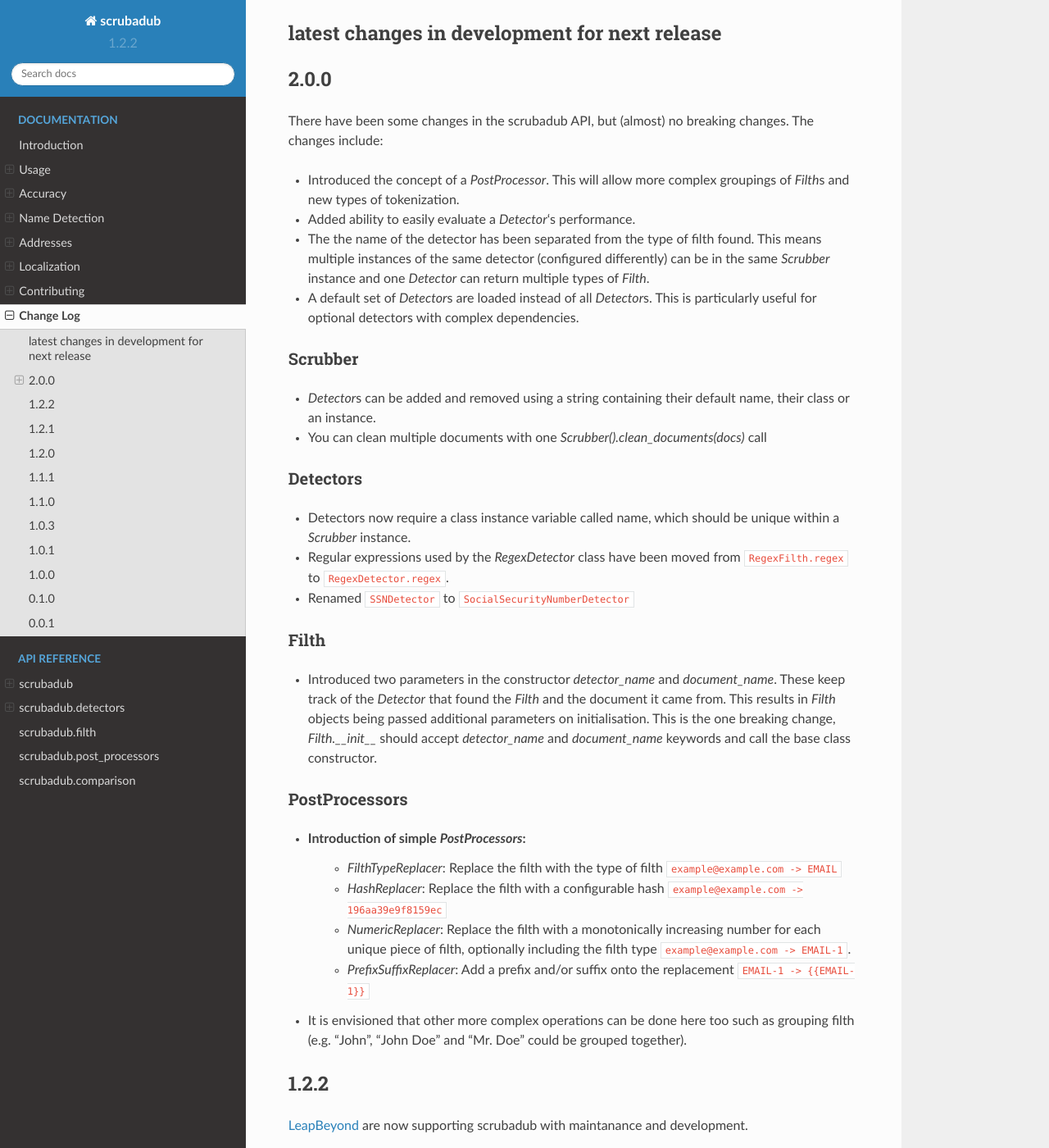
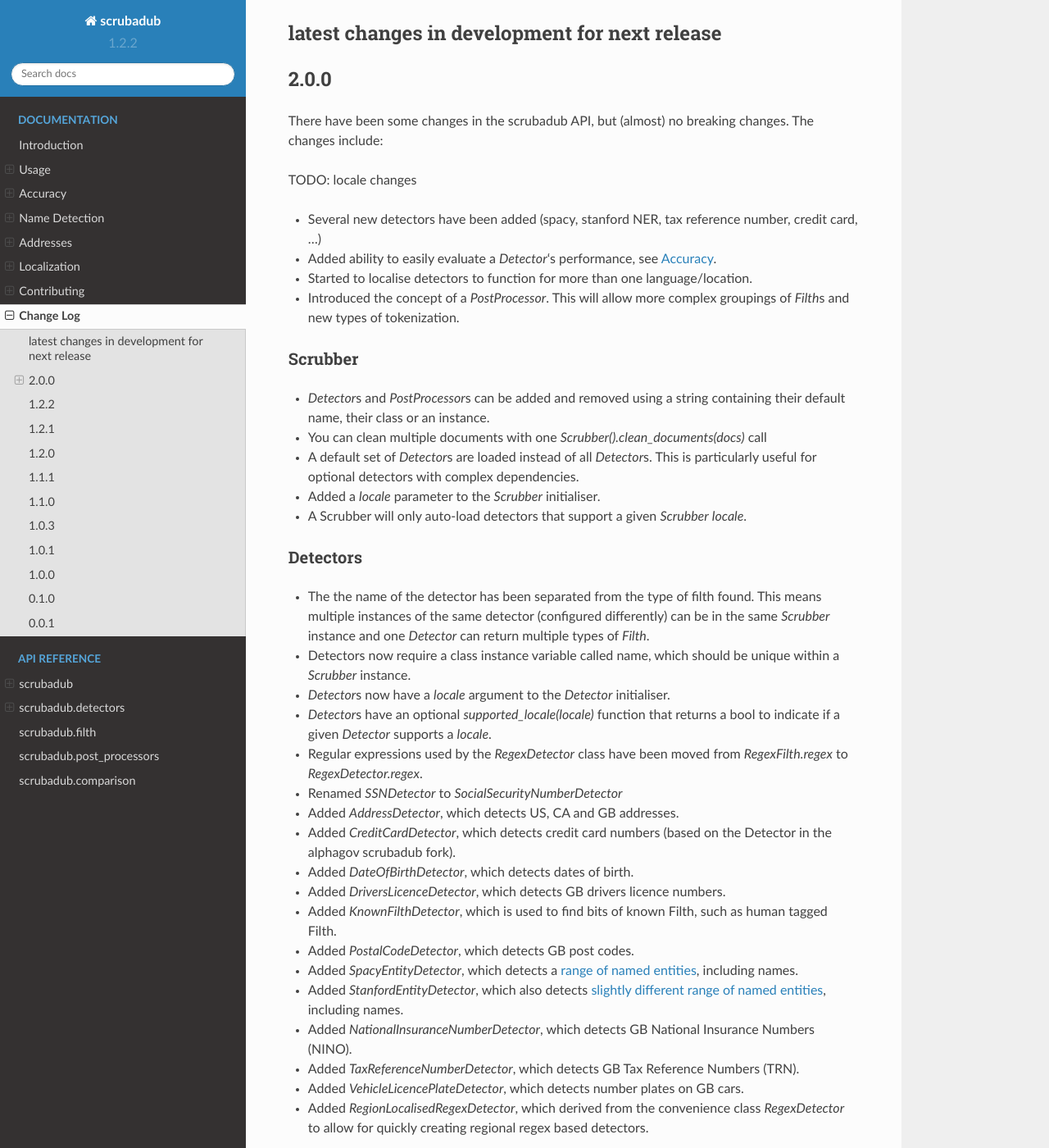
Before and after one commit to LeapBeyond/scrubadub, a Sphinx documentation site: the page built from docs/changelog.rst, in a window 1280 px wide and 1400 px high, scrolled down 208 px. Shown: the whole window at 82% size. Built offline with Sphinx 7.4.7 and the Read the Docs theme 2.0.0, drawn with Linux system fonts in a browser that asks for light colours; some of the changed text lies outside the part shown.

Commit message:
updating the changelog

```diff
--- a/docs/changelog.rst
+++ b/docs/changelog.rst
@@ -17,35 +17,54 @@
 There have been some changes in the scrubadub API, but (almost) no breaking changes.
 The changes include:
 
+TODO: locale changes
+
+* Several new detectors have been added (spacy, stanford NER, tax reference number, credit card, ...)
+* Added ability to easily evaluate a `Detector`\ 's performance, see :ref:`accuracy`.
+* Started to localise detectors to function for more than one language/location.
 * Introduced the concept of a `PostProcessor`.
   This will allow more complex groupings of `Filth`\ s and new types of tokenization.
-* Added ability to easily evaluate a `Detector`\ 's performance.
-* The the name of the detector has been separated from the type of filth found.
-  This means multiple instances of the same detector (configured differently) can be in the same `Scrubber` instance and one `Detector` can return multiple types of `Filth`.
-* A default set of `Detector`\ s are loaded instead of all `Detector`\ s.
-  This is particularly useful for optional detectors with complex dependencies.
-
 
 Scrubber
 ^^^^^^^^
 
-* `Detector`\ s can be added and removed using a string containing their default name, their class or an instance.
+* `Detector`\ s and `PostProcessor`\ s can be added and removed using a string containing their default name, their class or an instance.
 * You can clean multiple documents with one `Scrubber().clean_documents(docs)` call
+* A default set of `Detector`\ s are loaded instead of all `Detector`\ s.
+  This is particularly useful for optional detectors with complex dependencies.
+* Added a `locale` parameter to the `Scrubber` initialiser.
+* A Scrubber will only auto-load detectors that support a given `Scrubber` `locale`.
 
 Detectors
 ^^^^^^^^^
 
+* The the name of the detector has been separated from the type of filth found.
+  This means multiple instances of the same detector (configured differently) can be in the same `Scrubber` instance and one `Detector` can return multiple types of `Filth`.
 * Detectors now require a class instance variable called name, which should be unique within a `Scrubber` instance.
-* Regular expressions used by the `RegexDetector` class have been moved from ``RegexFilth.regex`` to ``RegexDetector.regex``.
-* Renamed ``SSNDetector`` to ``SocialSecurityNumberDetector``
+* `Detector`\ s now have a `locale` argument to the `Detector` initialiser.
+* `Detector`\ s have an optional `supported_locale(locale)` function that returns a bool to indicate if a given `Detector` supports a `locale`.
+* Regular expressions used by the `RegexDetector` class have been moved from `RegexFilth.regex` to `RegexDetector.regex`.
+* Renamed `SSNDetector` to `SocialSecurityNumberDetector`
+* Added `AddressDetector`, which detects US, CA and GB addresses.
+* Added `CreditCardDetector`, which detects credit card numbers (based on the Detector in the alphagov scrubadub fork).
+* Added `DateOfBirthDetector`, which detects dates of birth.
+* Added `DriversLicenceDetector`, which detects GB drivers licence numbers.
+* Added `KnownFilthDetector`, which is used to find bits of known Filth, such as human tagged Filth.
+* Added `PostalCodeDetector`, which detects GB post codes.
+* Added `SpacyEntityDetector`, which detects a `range of named entities <https://spacy.io/api/annotation#named-entities>`_, including names.
+* Added `StanfordEntityDetector`, which also detects `slightly different range of named entities <https://nlp.stanford.edu/software/CRF-NER.html#Models>`_, including names.
+* Added `NationalInsuranceNumberDetector`, which detects GB National Insurance Numbers (NINO).
+* Added `TaxReferenceNumberDetector`, which detects GB Tax Reference Numbers (TRN).
+* Added `VehicleLicencePlateDetector`, which detects number plates on GB cars.
+* Added `RegionLocalisedRegexDetector`, which derived from the convenience class `RegexDetector` to allow for quickly creating regional regex based detectors.
 
 Filth
 ^^^^^
 
-* Introduced two parameters in the constructor `detector_name` and `document_name`.
-  These keep track of the `Detector` that found the `Filth` and the document it came from.
+* Introduced three parameters in the constructor `detector_name`, `document_name` and `locale`.
+  These keep track of the `Detector` that found the `Filth`, the document it came from and the documents locale.
   This results in `Filth` objects being passed additional parameters on initialisation.
-  This is the one breaking change, `Filth.__init__` should accept `detector_name` and `document_name` keywords and call the base class constructor.
+  If you have defined custom `Filth`\ s they will need to be updated so that `Filth.__init__` accepts the `detector_name`, `document_name` and `locale` keywords and call the base class constructor.
 
 PostProcessors
 ^^^^^^^^^^^^^^
```
